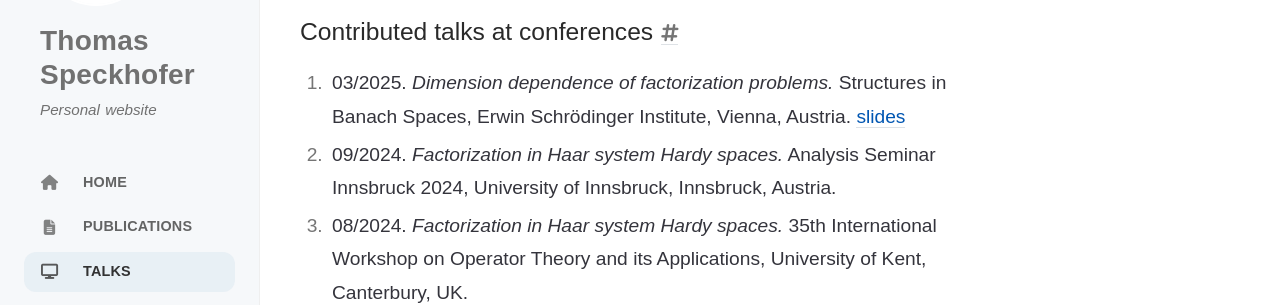
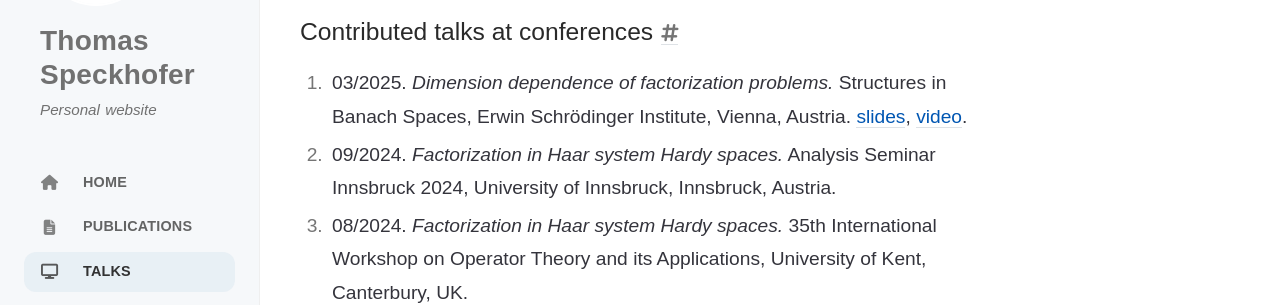
Before and after one commit to speckhofer/speckhofer.github.io, a Jekyll site: the page built from _tabs/talks.md, in a window 1280 px wide and 1118 px high. Shown: the part 156-461 px from the top of the window. Built offline with Jekyll 4.4.1, drawn with Linux system fonts in a browser that asks for light colours; cached includes are drawn as plain includes.

Commit message:
Update talks.md

```diff
--- a/_tabs/talks.md
+++ b/_tabs/talks.md
@@ -5,7 +5,7 @@ order: 2
 
 ## Contributed talks at conferences
 
-1. 03/2025. _Dimension dependence of factorization problems._ Structures in Banach Spaces, Erwin Schrödinger Institute, Vienna, Austria. [slides](https://speckhofer.github.io/assets/pdf/2025_dimension-dependence-of-factorization-problems_vienna.pdf)
+1. 03/2025. _Dimension dependence of factorization problems._ Structures in Banach Spaces, Erwin Schrödinger Institute, Vienna, Austria. [slides](https://speckhofer.github.io/assets/pdf/2025_dimension-dependence-of-factorization-problems_vienna.pdf), [video](https://www.youtube.com/watch?v=on6QlI1M7OM).
 1. 09/2024. _Factorization in Haar system Hardy spaces._ Analysis Seminar Innsbruck 2024, University of Innsbruck, Innsbruck, Austria.
 1. 08/2024. _Factorization in Haar system Hardy spaces._ 35th International Workshop on Operator Theory and its Applications, University of Kent, Canterbury, UK.
 1. 07/2024. _Factorization in Haar system Hardy spaces._ Workshop in Analysis and Probability Seminar Series, Texas A&M University, College Station, USA. [slides](https://speckhofer.github.io/assets/pdf/2024_factorization-in-haar-system-hardy-spaces_texas.pdf).
```
